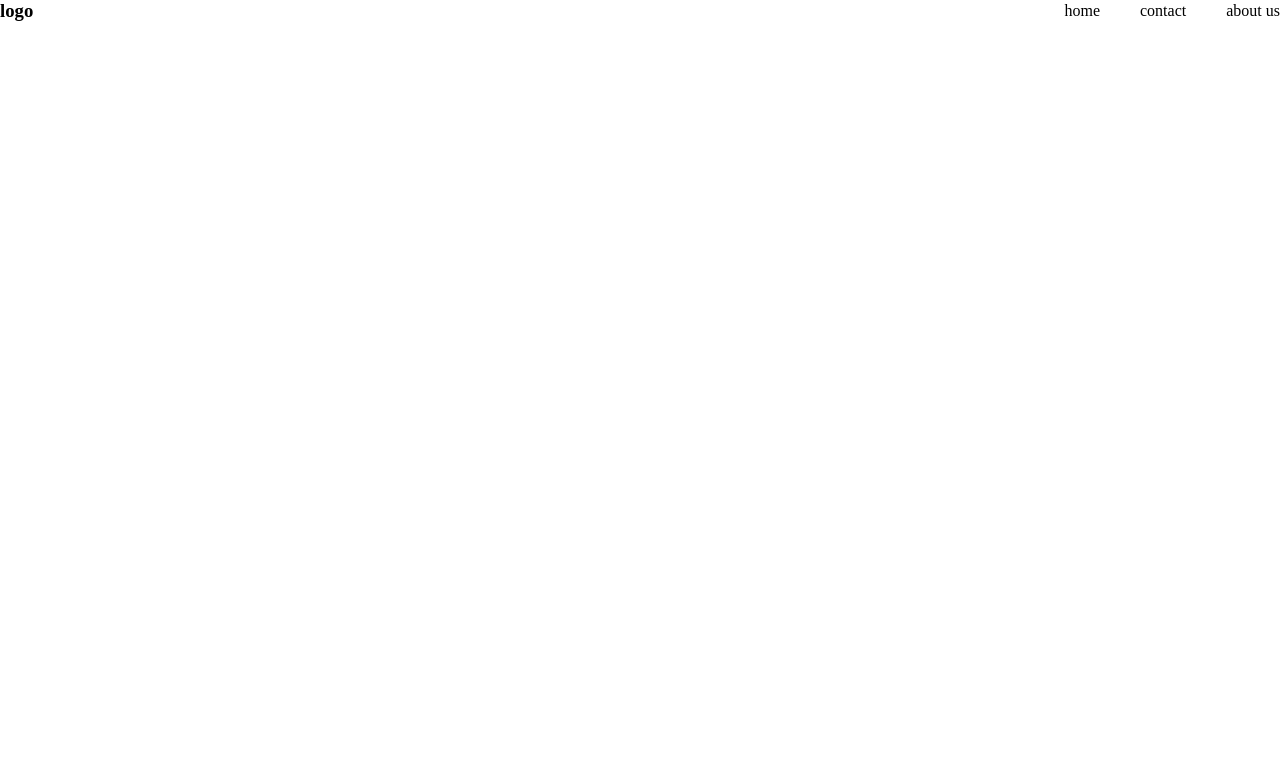
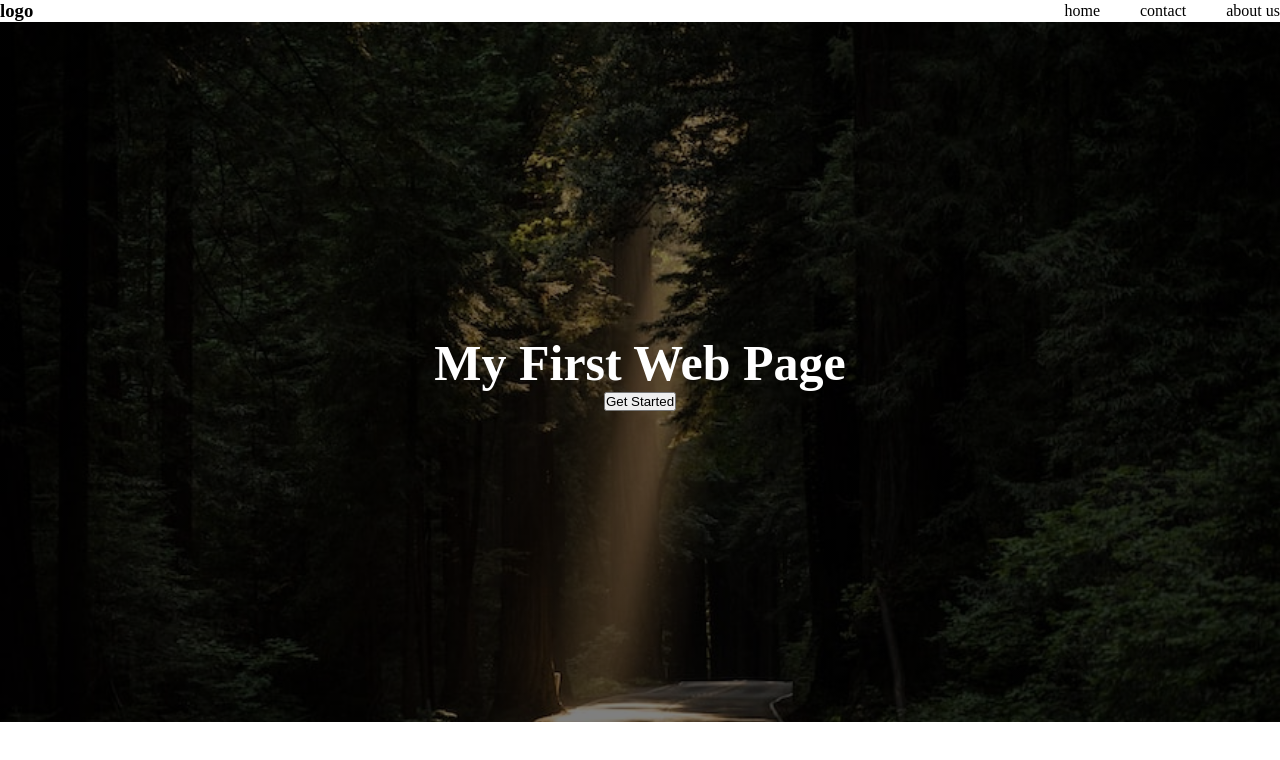
Before and after one commit to KissiwaahAnita/git-sample, a plain HTML site: page index.html in a window 1280 px wide. Drawn offline with Linux system fonts and the light colour scheme.

Commit message:
feature: header

```diff
--- a/index.html
+++ b/index.html
@@ -8,7 +8,9 @@
     <link rel="stylesheet" href="style.css">
 </head>
 <body>
+
     <nav>
+
         <h3>logo</h3>
         <ul>
     <li>home</li>
@@ -16,6 +18,10 @@
     <li>about us</li>
 </ul>
 </nav>
+<header>
+    <h1>My First Web Page</h1>
+    <button>Get Started</button>
+</header>
 
 </body>
 </html>
--- a/style.css
+++ b/style.css
@@ -7,10 +7,26 @@ nav{
     display: flex;
     align-items: center;
     justify-content: space-between;
-    box-shadow: 0 5px 10px rgbs(0, 0, 0, 0.5);
+    box-shadow: 0 5px 10px rgba(0, 0, 0, 0.5);
 }
 nav ul{
     display: flex;
     gap: 40px;
     list-style: none;
 }
+header{
+    height:calc(100vh - 100px);
+    background-image: linear-gradient(rgba(0 ,0, 0,0.5), rgba(0, 0, 0, 0.5)), url(./picture.webp);
+    background-size: cover;
+    color: white;
+    flex-direction: column;
+    display: flex;
+    justify-content: center;
+    align-items: center;
+}
+header h1{
+    font-size: 50px;
+    border: none;
+    outline: none;
+    border-radius: 50px;
+}
```
Also changed, not shown: image.jpg (added), picture.webp (added).
